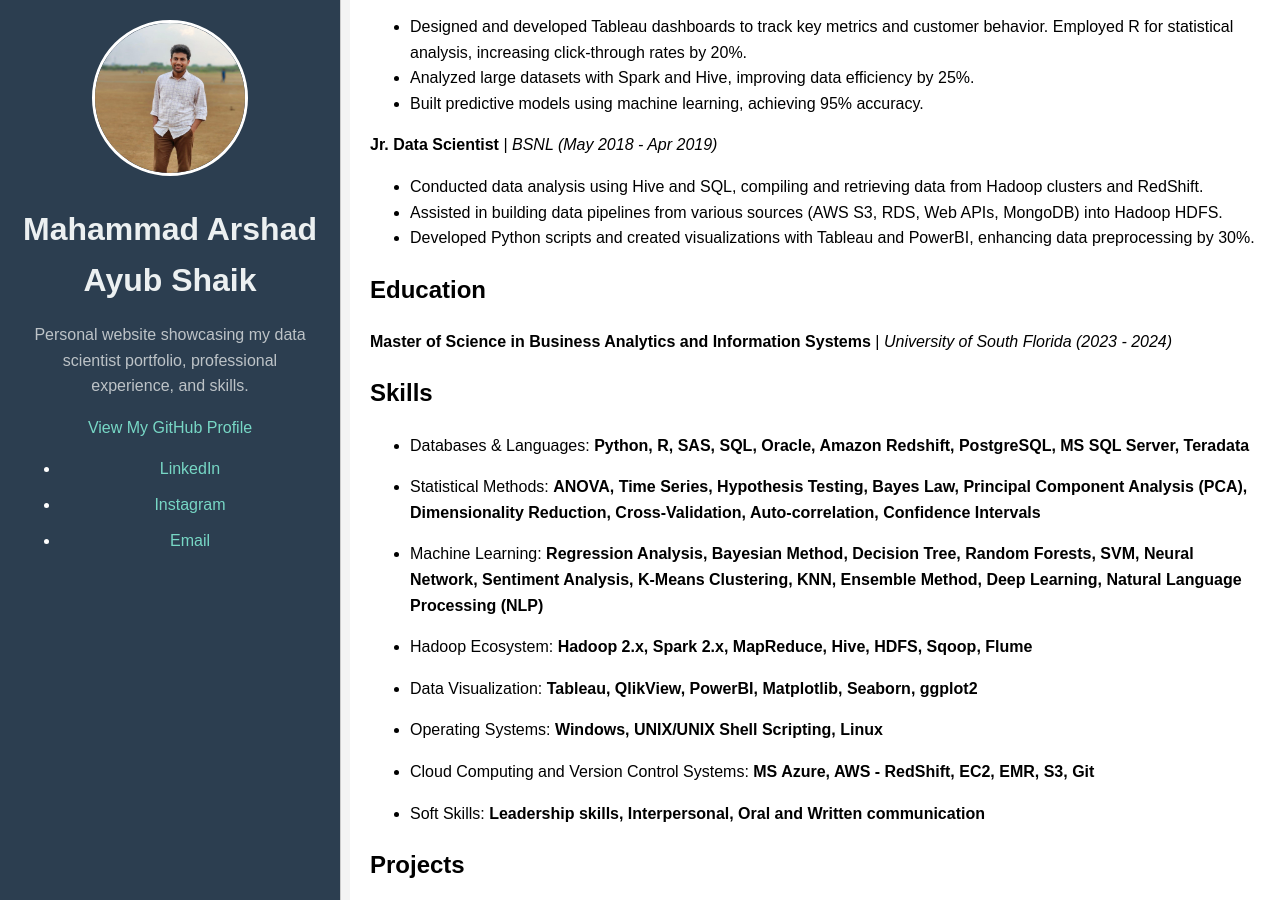
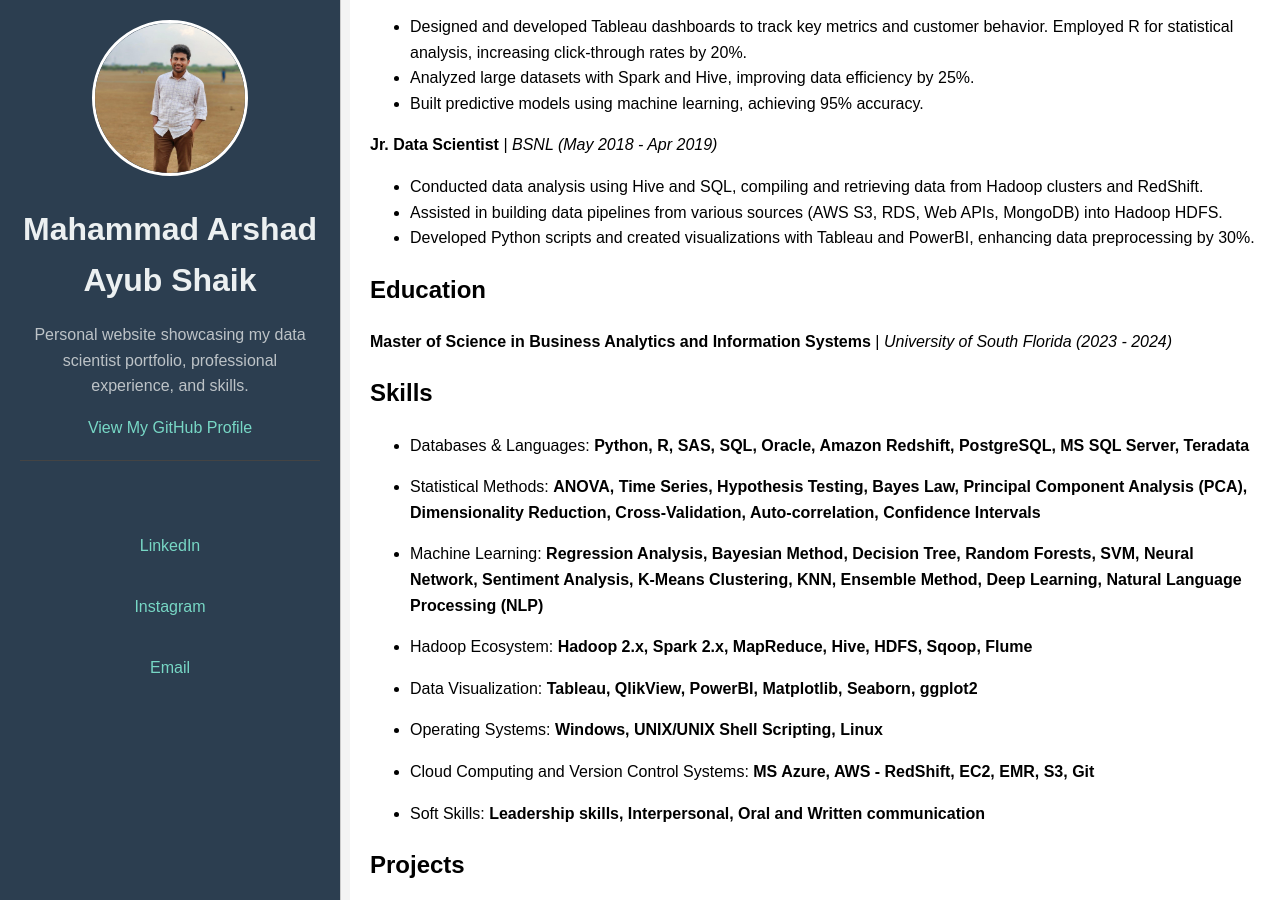
Before and after one commit to arshadsm/arshadsm.github.io, a Jekyll site: the page built from index.md, in a window 1280 px wide and 900 px high, scrolled down 200 px. Built offline with Jekyll 4.4.1, drawn with Linux system fonts in a browser that asks for light colours.

Commit message:
Update default.html

```diff
--- a/_layouts/default.html
+++ b/_layouts/default.html
@@ -11,12 +11,7 @@
       margin: 0;
       padding: 0;
       background-color: #f4f4f4;
-    }
-    .container {
       display: flex;
-      max-width: 100%;  /* Ensure full-width usage */
-      margin: 0;
-      padding: 0;
     }
     .sidebar {
       background: #2c3e50;
@@ -29,7 +24,7 @@
       position: fixed;
       top: 0;
       left: 0;
-      border-right: 1px solid #ccc;
+      border-right: 1px solid #ccc; /* Optional: Add a border to the right of the sidebar */
     }
     .sidebar img {
       margin-bottom: 20px;
@@ -56,11 +51,29 @@
       text-decoration: underline;
     }
     .content {
-      margin-left: 350px;  /* Ensures the content starts to the right of the sidebar */
+      margin-left: 350px;
       padding: 20px;
-      flex-grow: 1;
       background: #fff;
+      flex: 1;
       min-height: 100vh;
+    }
+    .footer-links {
+      margin-top: 20px;
+      padding-top: 20px;
+      border-top: 1px solid #444;
+    }
+    .footer-links ul {
+      list-style: none;
+      padding: 0;
+      text-align: center;
+    }
+    .footer-links ul li {
+      display: inline;
+      margin: 0 10px;
+    }
+    .footer-links ul li a {
+      color: #77d7c5;
+      text-decoration: none;
     }
   </style>
 </head>
```
